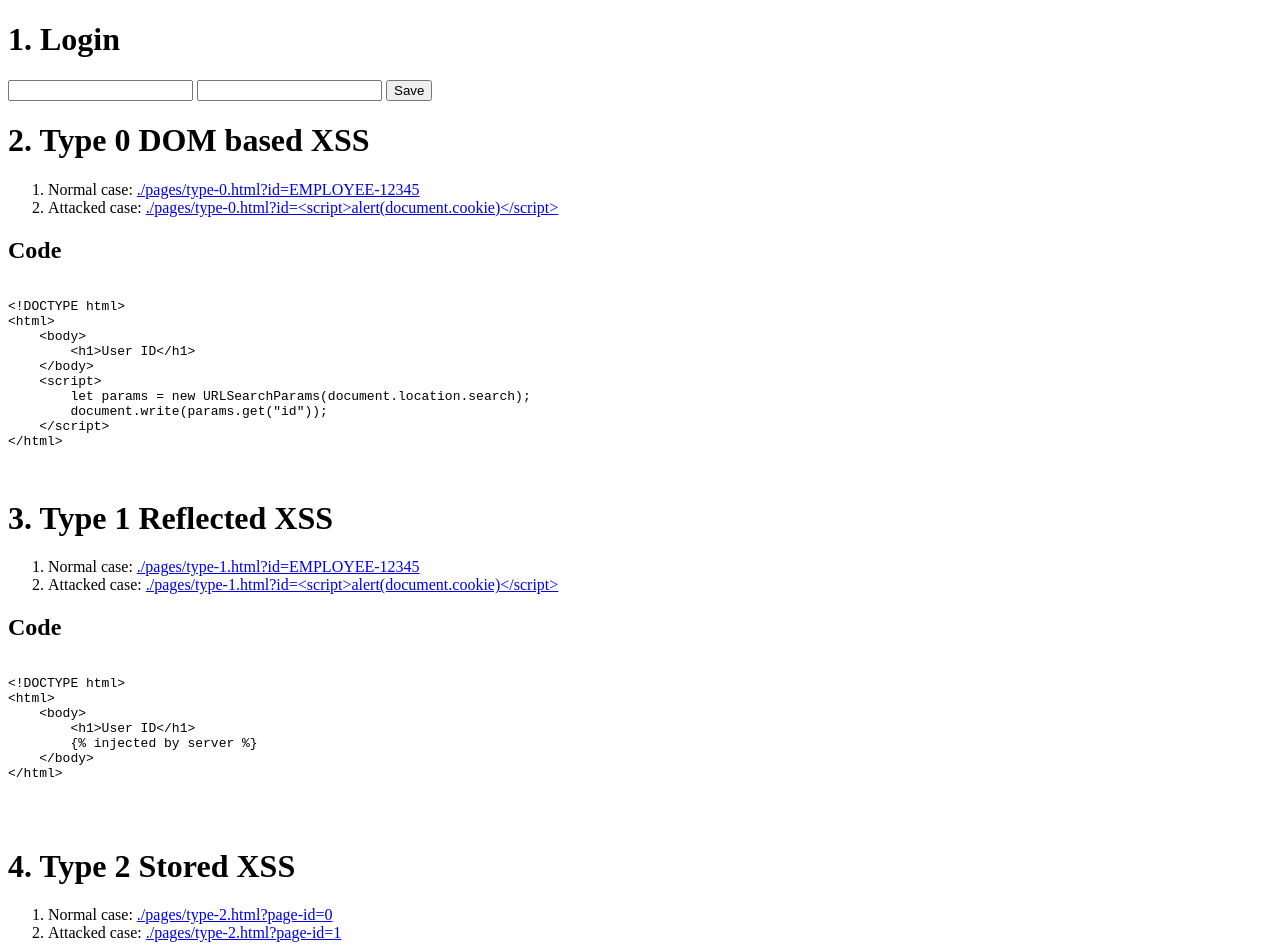
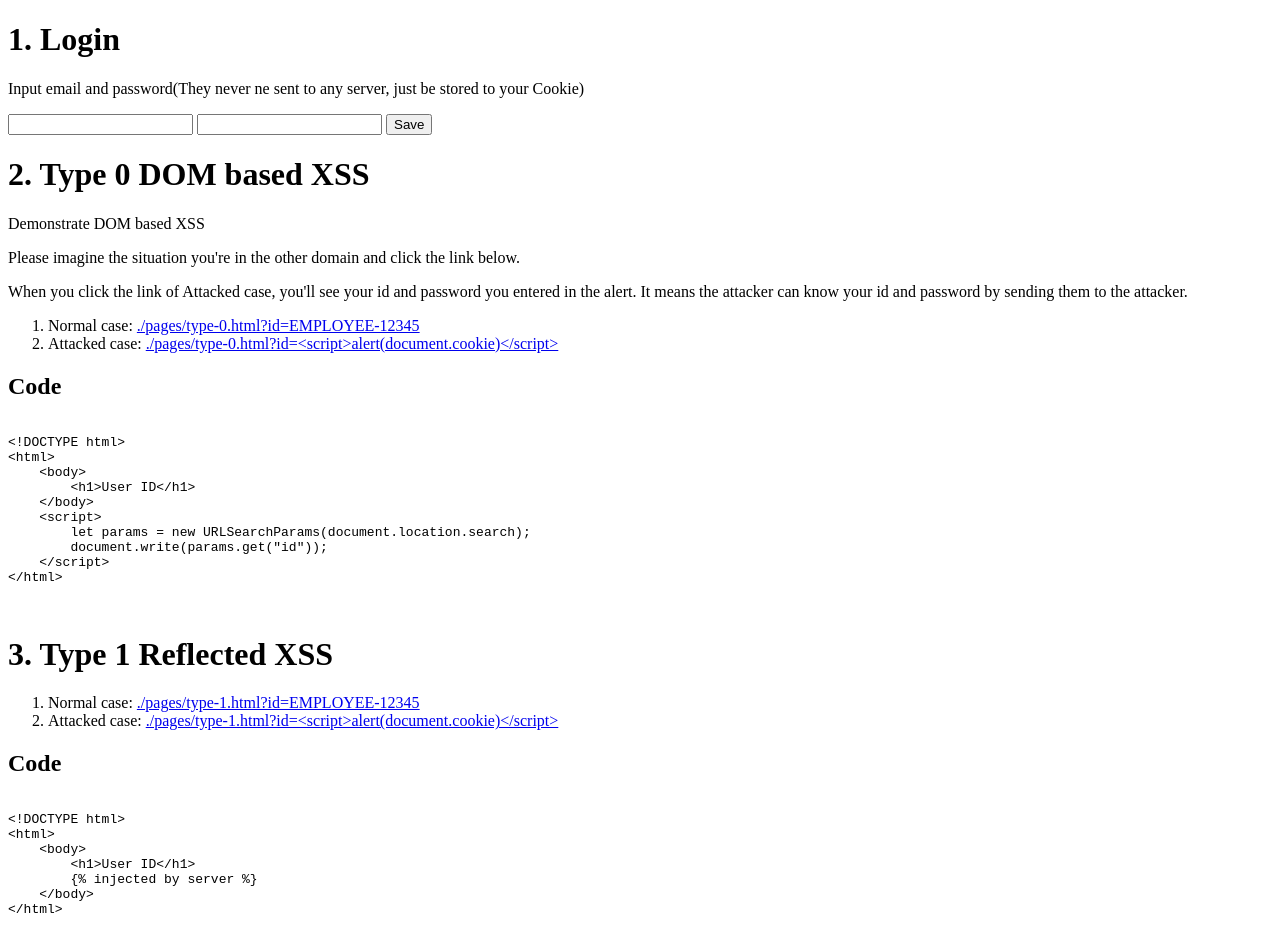
Before and after one commit to yamamichid/xss-demo, a plain HTML site: page docs/index.html in a window 1280 px wide. Shown: the top 950 px of the page. Drawn offline with Linux system fonts and the light colour scheme.

Commit message:
Update index.html

```diff
--- a/docs/index.html
+++ b/docs/index.html
@@ -2,11 +2,15 @@
 <html>
     <html>
         <h1>1. Login</h1>
+        <p>Input email and password(They never ne sent to any server, just be stored to your Cookie)</p>
         <input id="email" type="email" />
         <input id="password" type="password" />
         <input type="button" value="Save" onclick="save();" />
 
         <h1>2. Type 0 DOM based XSS</h1>
+        <p>Demonstrate DOM based XSS</p>
+        <p>Please imagine the situation you're in the other domain and click the link below.</p>
+        <p>When you click the link of Attacked case, you'll see your id and password you entered in the alert. It means the attacker can know your id and password by sending them to the attacker.</p>
         <ol>
             <li>
                 Normal case: <a href="./pages/type-0.html?id=EMPLOYEE-12345">./pages/type-0.html?id=EMPLOYEE-12345</a>
```
